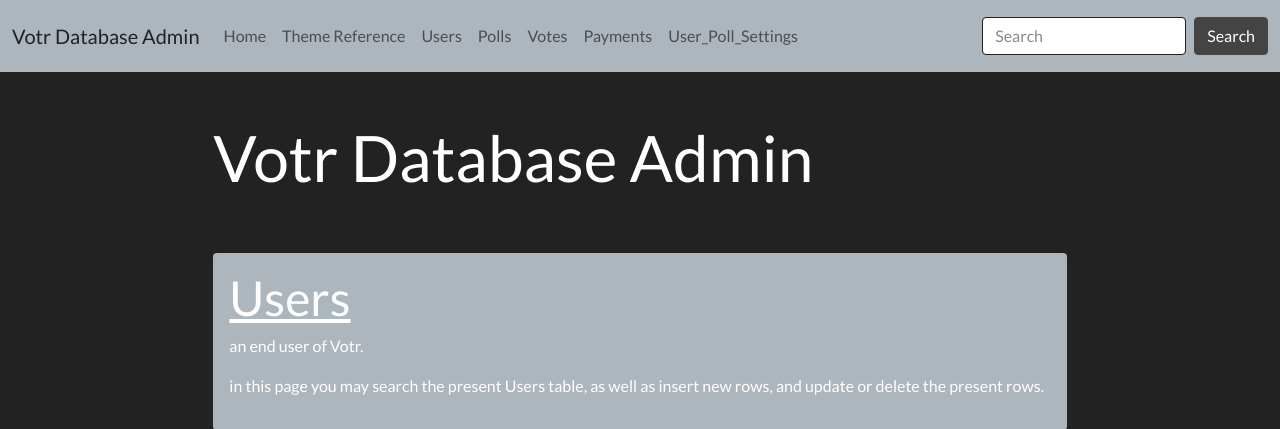
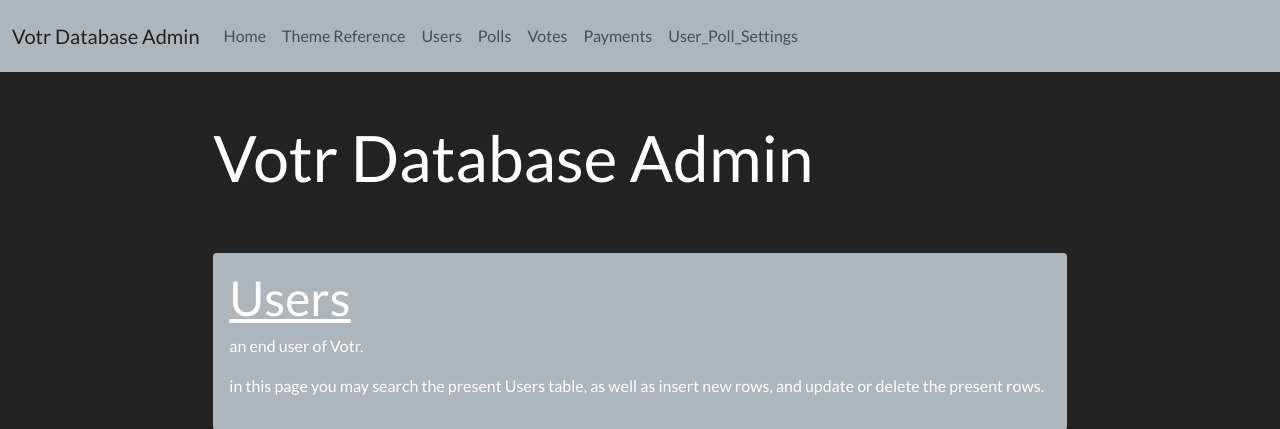
Before and after one commit to opheron/votr-flask, a Flask app: page / in a window 1280 px wide. Shown: the top 429 px of the page. Run offline with Flask 2, Linux system fonts and the light colour scheme; some libraries are stand-ins or nearby versions.

Commit message:
removed useless nav bar search

```diff
--- a/templates/nav.html
+++ b/templates/nav.html
@@ -41,12 +41,6 @@
           >
         </li>
       </ul>
-      <form class="d-flex">
-        <input class="form-control me-sm-2" type="text" placeholder="Search" />
-        <button class="btn btn-secondary my-2 my-sm-0" type="submit">
-          Search
-        </button>
-      </form>
     </div>
   </div>
 </nav>
```
